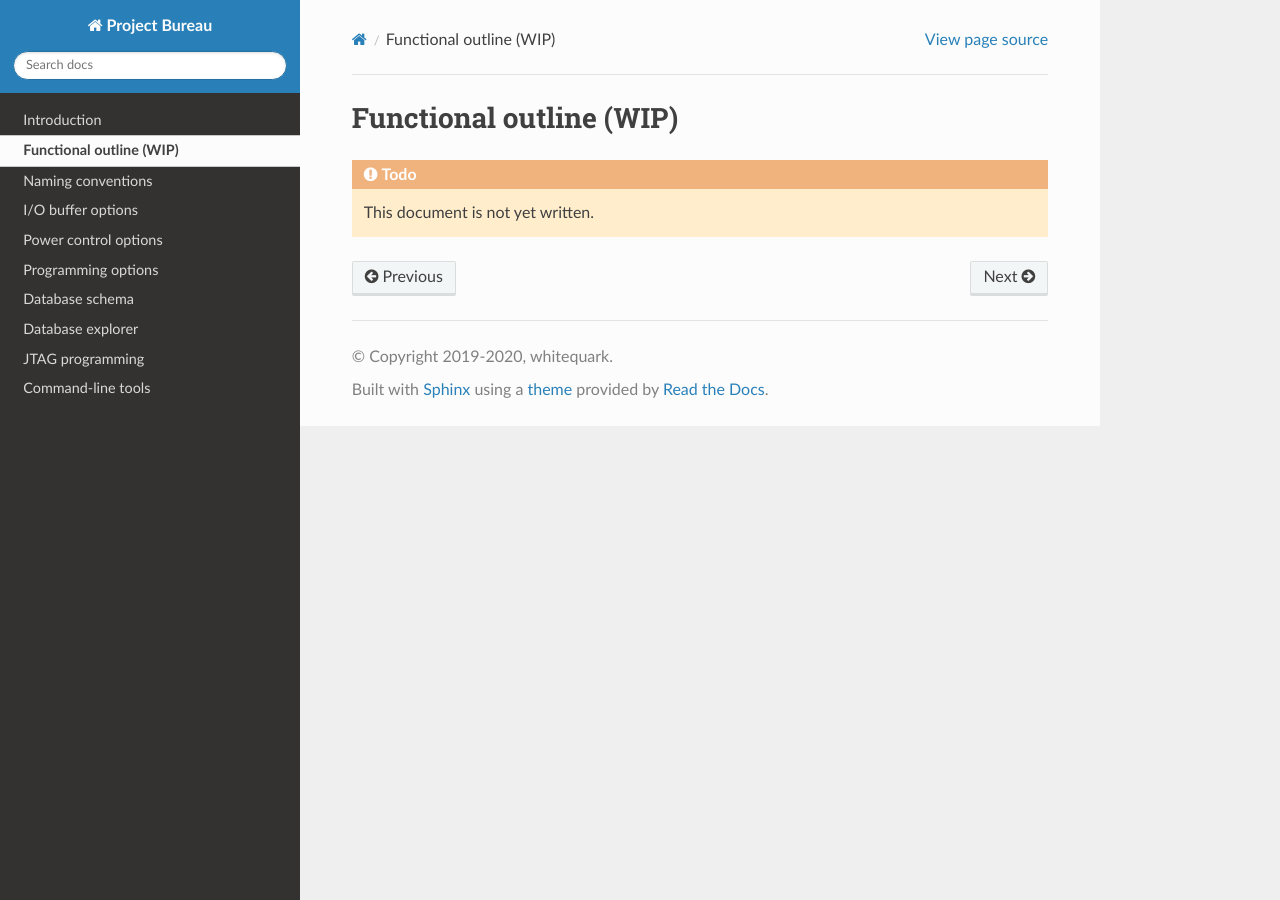
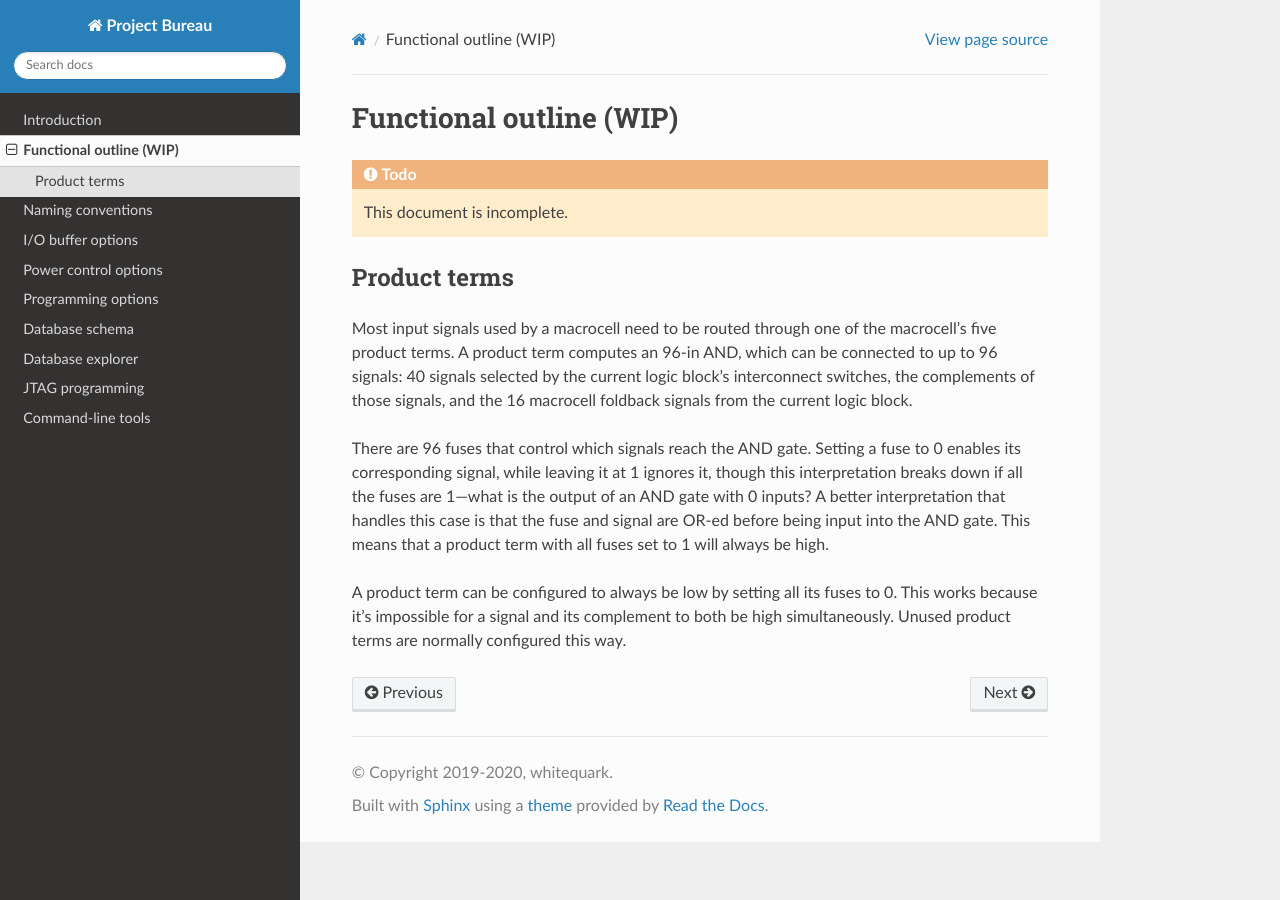
Before and after one commit to whitequark/prjbureau, a Sphinx documentation site: the page built from docs/outline.rst, in a window 1280 px wide. Built offline with Sphinx 7.4.7 and the Read the Docs theme 2.0.0, drawn with Linux system fonts in a browser that asks for light colours; pages that are not in the unit, such as notebooks, are missing from menus.

Commit message:
Add notes on product terms to Functional outline

```diff
--- a/docs/outline.rst
+++ b/docs/outline.rst
@@ -3,4 +3,12 @@ Functional outline (WIP)
 
 .. todo::
 
-   This document is not yet written.
+   This document is incomplete.
+
+Product terms
+=============
+Most input signals used by a macrocell need to be routed through one of the macrocell's five product terms.  A product term computes an 96-in AND, which can be connected to up to 96 signals: 40 signals selected by the current logic block's interconnect switches, the complements of those signals, and the 16 macrocell foldback signals from the current logic block.
+
+There are 96 fuses that control which signals reach the AND gate.  Setting a fuse to 0 enables its corresponding signal, while leaving it at 1 ignores it, though this interpretation breaks down if all the fuses are 1—what is the output of an AND gate with 0 inputs?  A better interpretation that handles this case is that the fuse and signal are OR-ed before being input into the AND gate.  This means that a product term with all fuses set to 1 will always be high.
+
+A product term can be configured to always be low by setting all its fuses to 0.  This works because it's impossible for a signal and its complement to both be high simultaneously.  Unused product terms are normally configured this way.
```
